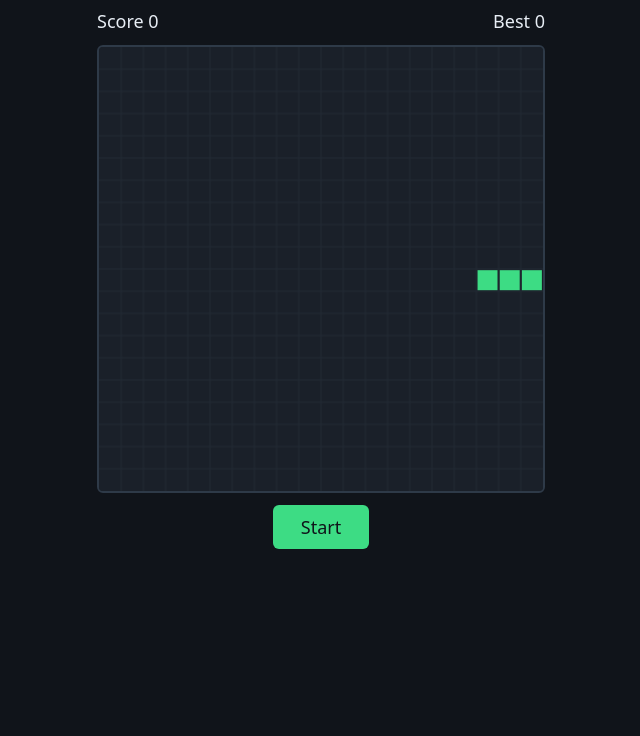
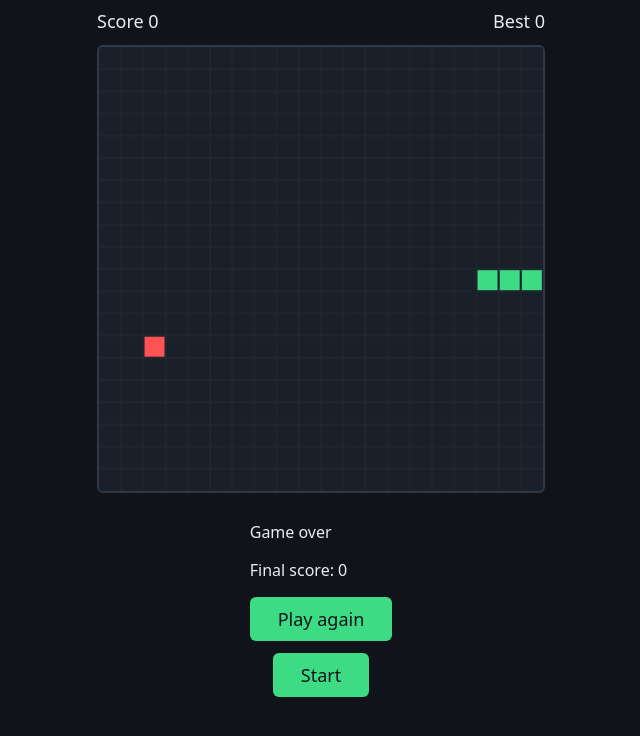
Before and after one commit to cryptob1/graphyard-snake-v4, a website with bundled scripts: page index.html in a window 1280 px wide. Both pictures are taken after a click on the button "Start". Shown: the part 62-798 px from the top of the page, without its empty margins (319-959 px from the left). Built offline with nearby package versions, Linux system fonts and the light colour scheme.

Commit message:
GY-7: wire the engine to the page: keyboard steering, score, game over, Play again
js/main.js now drives js/engine.js: Start (or Play again) launches a run that
advances one tick per interval with no key held, each tick redraws snake and
food and renders the score as exactly "Score N"; arrow keys and W/A/S/D steer
through one path that "snake-steer" document events reuse; a wall or self
collision stops the loop and shows the game-over overlay naming the final
score, whose Play again starts a fresh run at "Score 0" without reloading.
index.html adds the hidden overlay; tests/ui-wiring.test.js covers it on
hand-rolled DOM/canvas stubs (node:test); README reflects the now-playable
game.

```diff
--- a/index.html
+++ b/index.html
@@ -14,6 +14,11 @@
       <span id="best" class="best">Best 0</span>
     </div>
     <canvas id="board" class="board" width="400" height="400" aria-label="Snake play area"></canvas>
+    <div id="game-over" class="game-over" role="status" hidden>
+      <p class="game-over-title">Game over</p>
+      <p class="game-over-score">Final score: <span id="final-score">0</span></p>
+      <button id="play-again" class="start play-again" type="button">Play again</button>
+    </div>
     <button id="start" class="start" type="button">Start</button>
   </main>
   <script type="module" src="js/main.js"></script>
--- a/js/main.js
+++ b/js/main.js
@@ -1,15 +1,37 @@
-// Boot: draw the idle board so the play area is visible as soon as the page loads,
-// and wire Start to a minimal run. Steering, food and game over arrive with the
-// game engine; until then a run moves the snake right until it reaches the wall.
+// Boot: wire the pure grid engine (js/engine.js) to the page.
+//
+// The page owns three jobs and nothing else: it draws the run's current state
+// (snake, food) on the canvas, it renders the score readout as exactly "Score N"
+// after every change, and it turns inputs into engine calls through one steer
+// path. The inputs are the keyboard (arrow keys and W/A/S/D, case-insensitive,
+// unknown keys ignored) and a "snake-steer" document event whose detail carries
+// any accepted input ("up", "ArrowLeft", "a", ...); later input modes (swipes)
+// can dispatch that event instead of knowing the engine. A run ends when the
+// engine says so — the snake hits a wall or bites its own body — and the page
+// then shows the game-over message naming the final score plus a Play again
+// control that starts a fresh run at "Score 0" without reloading the page.
+//
+// The wiring is dependency-injected for the node:test suites: the timer
+// functions, the run factory and every DOM node are parameters, so tests drive
+// ticks and events by hand with hand-rolled stubs (no installs). makeRun
+// defaults to a fully deterministic engine run (food always at the first free
+// cell) so the exported helper behaves reproducibly; the boot code below passes
+// Math.random so real games scatter their food.
+
+import { createRun } from './engine.js';
+
 export const GRID = 20;
 export const TICK_MS = 150;
+
+export const SNAKE_COLOR = '#3ddc84';
+export const FOOD_COLOR = '#ff5252';
 
 const idleSnake = () => {
   const mid = Math.floor(GRID / 2);
   return [[mid, mid], [mid - 1, mid], [mid - 2, mid]];
 };
 
-export function drawBoard(canvas, snake = idleSnake()) {
+export function drawBoard(canvas, snake = idleSnake(), food = null) {
   const ctx = canvas.getContext('2d');
   if (!ctx) return;
   const cell = canvas.width / GRID;
@@ -25,47 +47,141 @@ export function drawBoard(canvas, snake = idleSnake()) {
     ctx.lineTo(canvas.width, i * cell);
     ctx.stroke();
   }
-  ctx.fillStyle = '#3ddc84';
+  ctx.fillStyle = SNAKE_COLOR;
   for (const [x, y] of snake) ctx.fillRect(x * cell + 1, y * cell + 1, cell - 2, cell - 2);
+  if (food) {
+    ctx.fillStyle = FOOD_COLOR;
+    ctx.fillRect(food[0] * cell + 1, food[1] * cell + 1, cell - 2, cell - 2);
+  }
 }
 
 export const drawIdleBoard = canvas => drawBoard(canvas);
 
+// KeyboardEvent.key values that steer, mapped to their direction, lowercased.
+const STEER_KEYS = {
+  arrowup: 'up',
+  arrowdown: 'down',
+  arrowleft: 'left',
+  arrowright: 'right',
+  w: 'up',
+  a: 'left',
+  s: 'down',
+  d: 'right',
+};
+
 /**
- * Wire the Start control: each press resets the score to "Score 0" and starts a
- * run in which the snake advances one cell per tick until its head reaches the wall.
- * The timer functions are injectable so tests can drive ticks by hand.
+ * Steer every input mode through one path: `steer(input)` (the engine's
+ * turn()). Keydown events for the arrow keys and W/A/S/D call it (unknown keys
+ * are ignored, and steering keys keep their default so arrows never scroll the
+ * page), and "snake-steer" document events call it with the event's detail, so
+ * later input modes (swipes) can reuse the same path:
+ *
+ *   document.dispatchEvent(new CustomEvent('snake-steer', { detail: 'up' }));
  */
-export function wireStart({ canvas, start, score, setInterval: every = setInterval, clearInterval: stop = clearInterval }) {
+export function wireSteering(doc, steer) {
+  doc.addEventListener('keydown', event => {
+    const direction = STEER_KEYS[String(event.key ?? '').trim().toLowerCase()];
+    if (direction === undefined) return; // unknown keys never freeze or throw
+    if (typeof event.preventDefault === 'function') event.preventDefault();
+    steer(direction);
+  });
+  doc.addEventListener('snake-steer', event => {
+    steer(event.detail);
+  });
+}
+
+/**
+ * Wire the game loop. Start (or the game-over screen's Play again) launches a
+ * run that advances one tick per interval with no key held; each tick redraws
+ * the board and sets the score readout to exactly "Score N". When the engine
+ * ends the run — wall or self collision — the loop stops, the game-over
+ * message names the final score, and Play again (or Start) begins a fresh run
+ * at "Score 0" without reloading the page.
+ *
+ * options: { canvas, start, score, doc, gameOver, finalScore, playAgain,
+ * setInterval = setInterval, clearInterval = clearInterval,
+ * makeRun = () => createRun(GRID, GRID, { rng: () => 0 }) } — the nodes and
+ * the timer are injectable so tests can drive them; gameOver/finalScore/
+ * playAgain/doc may be omitted when the caller only wants the loop.
+ */
+export function wireStart({
+  canvas,
+  start,
+  score,
+  doc = null,
+  gameOver = null,
+  finalScore = null,
+  playAgain = null,
+  setInterval: every = setInterval,
+  clearInterval: stop = clearInterval,
+  makeRun = () => createRun(GRID, GRID, { rng: () => 0 }),
+}) {
   let timer = null;
-  let snake = idleSnake();
-  const step = () => {
-    if (timer === null) return;
-    const [hx, hy] = snake[0];
-    if (hx + 1 >= GRID) {
+  let run = null;
+
+  const steer = input => (run === null ? false : run.turn(input));
+
+  const stopTimer = () => {
+    if (timer !== null) {
       stop(timer);
       timer = null;
-      start.disabled = false;
-      return;
     }
-    snake = [[hx + 1, hy], ...snake.slice(0, -1)];
-    drawBoard(canvas, snake);
   };
-  start.addEventListener('click', () => {
-    if (timer !== null) stop(timer);
-    snake = idleSnake();
-    score.textContent = 'Score 0';
+
+  const beginRun = () => {
+    stopTimer();
+    run = makeRun();
+    score.textContent = `Score ${run.score}`;
     start.disabled = true;
-    drawBoard(canvas, snake);
+    if (gameOver) gameOver.hidden = true;
+    drawBoard(canvas, run.snake, run.food);
     timer = every(step, TICK_MS);
-  });
-  return { snake: () => snake, running: () => timer !== null };
+  };
+
+  const endRun = () => {
+    stopTimer();
+    start.disabled = false;
+    if (finalScore) finalScore.textContent = String(run.score);
+    if (gameOver) gameOver.hidden = false; // the game-over message names the final score
+  };
+
+  const step = () => {
+    if (timer === null || run === null) return; // the run is over or idle: no-op
+    run.tick();
+    drawBoard(canvas, run.snake, run.food);
+    score.textContent = `Score ${run.score}`;
+    if (run.status === 'over') endRun();
+  };
+
+  start.addEventListener('click', beginRun);
+  if (playAgain) playAgain.addEventListener('click', beginRun);
+  if (doc) wireSteering(doc, steer);
+
+  return {
+    snake: () => (run === null ? idleSnake() : run.snake),
+    running: () => timer !== null,
+    run: () => run,
+  };
 }
 
 if (typeof document !== 'undefined') {
   const canvas = document.getElementById('board');
   const start = document.getElementById('start');
   const score = document.getElementById('score');
+  const gameOver = document.getElementById('game-over');
+  const finalScore = document.getElementById('final-score');
+  const playAgain = document.getElementById('play-again');
   if (canvas) drawIdleBoard(canvas);
-  if (canvas && start && score) wireStart({ canvas, start, score });
+  if (canvas && start && score) {
+    wireStart({
+      canvas,
+      start,
+      score,
+      doc: document,
+      gameOver,
+      finalScore,
+      playAgain,
+      makeRun: () => createRun(GRID, GRID, { rng: Math.random }),
+    });
+  }
 }
```
Also changed, not shown: tests/ui-wiring.test.js (added, +281 -0 lines), README.md.
